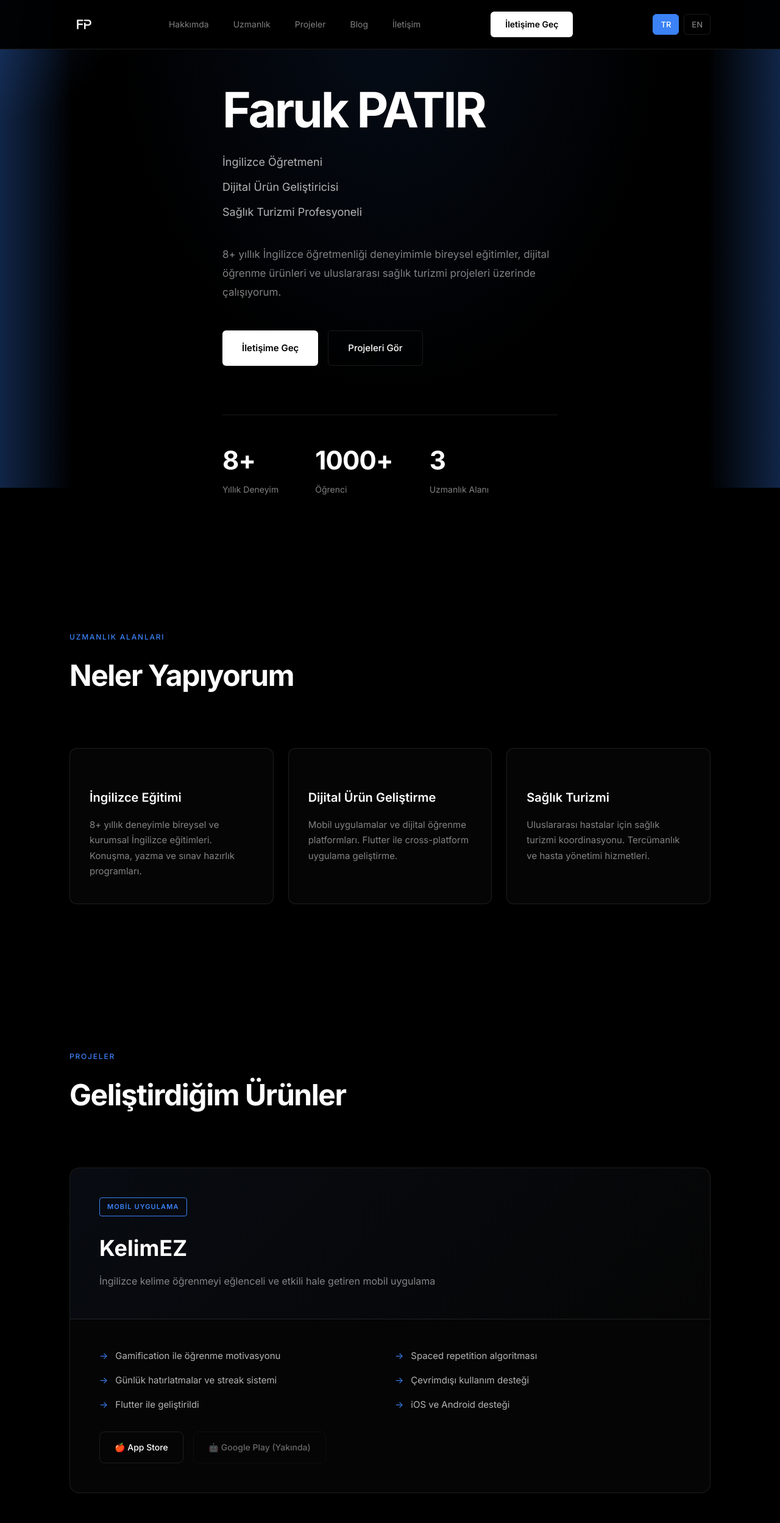
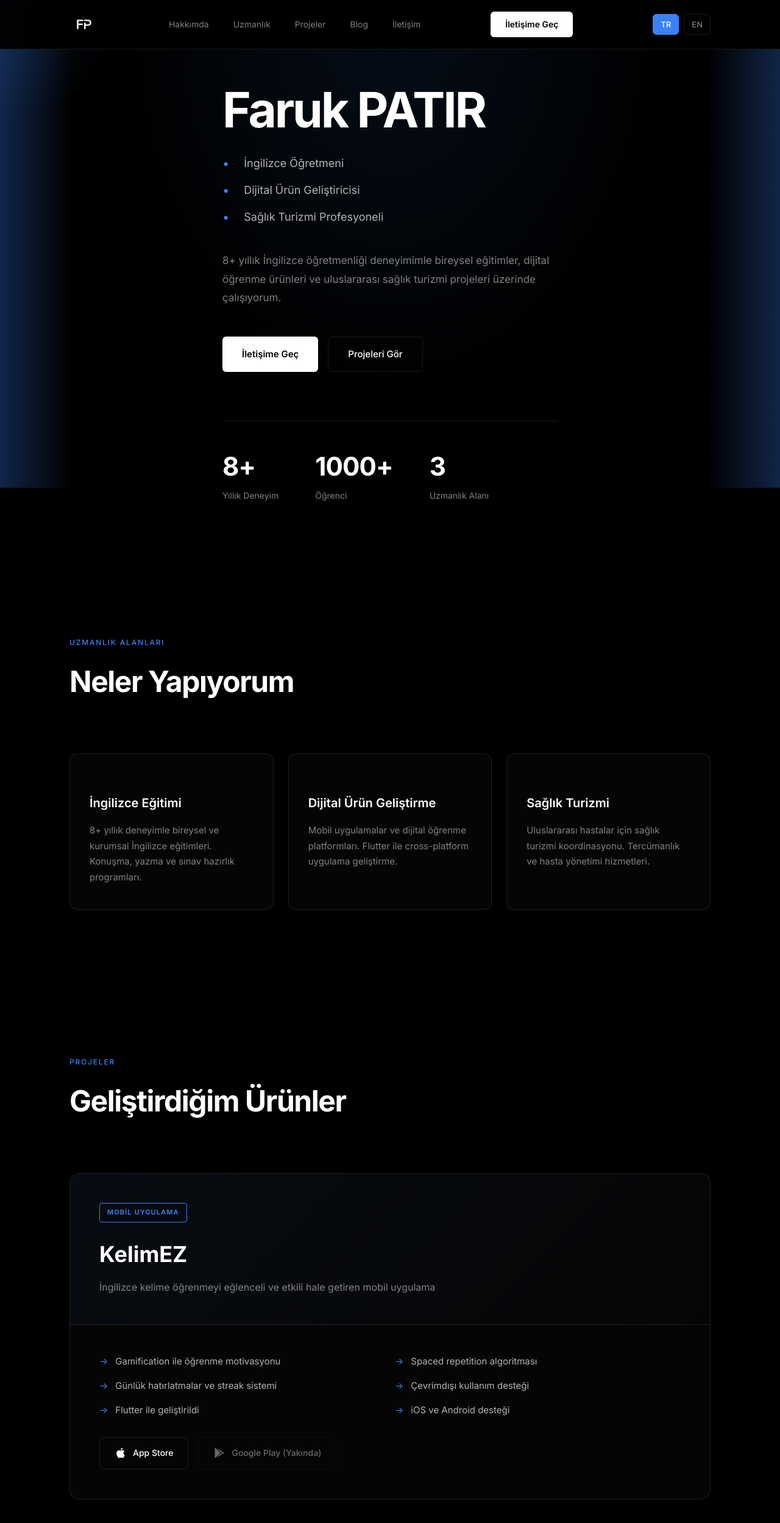
Before and after one commit to farukpatir-glitch/farukpatir-site, a plain HTML site: page index.html in a window 1280 px wide. Shown: the top 2498 px of the page at 61% size. Drawn offline with Linux system fonts and the light colour scheme.

Commit message:
Store logoları SVG olarak güncellendi, hero unvanlarına bullet eklendi

```diff
--- a/index.html
+++ b/index.html
@@ -356,8 +356,10 @@
       }
     }
 
-    .hero-title-icon {
-      font-size: 24px;
+    .hero-bullet {
+      color: var(--accent-blue);
+      font-size: 20px;
+      margin-right: 8px;
     }
 
     .hero-description {
@@ -925,9 +927,9 @@
       <div class="hero-content">
         <h1 class="hero-name">Faruk PATIR</h1>
         <div class="hero-titles">
-          <span class="hero-title">İngilizce Öğretmeni</span>
-          <span class="hero-title">Dijital Ürün Geliştiricisi</span>
-          <span class="hero-title">Sağlık Turizmi Profesyoneli</span>
+          <span class="hero-title"><span class="hero-bullet">•</span> İngilizce Öğretmeni</span>
+          <span class="hero-title"><span class="hero-bullet">•</span> Dijital Ürün Geliştiricisi</span>
+          <span class="hero-title"><span class="hero-bullet">•</span> Sağlık Turizmi Profesyoneli</span>
         </div>
         <p class="hero-description">
           8+ yıllık İngilizce öğretmenliği deneyimimle bireysel eğitimler, dijital öğrenme ürünleri ve uluslararası
@@ -1013,10 +1015,18 @@
           <div class="project-links">
             <a href="https://apps.apple.com/tr/app/kelimez/id6756261733" target="_blank" rel="noopener"
               class="store-btn">
-              🍎 App Store
+              <svg width="20" height="20" viewBox="0 0 24 24" fill="currentColor">
+                <path
+                  d="M18.71 19.5c-.83 1.24-1.71 2.45-3.05 2.47-1.34.03-1.77-.79-3.29-.79-1.53 0-2 .77-3.27.82-1.31.05-2.3-1.32-3.14-2.53C4.25 17 2.94 12.45 4.7 9.39c.87-1.52 2.43-2.48 4.12-2.51 1.28-.02 2.5.87 3.29.87.78 0 2.26-1.07 3.81-.91.65.03 2.47.26 3.64 1.98-.09.06-2.17 1.28-2.15 3.81.03 3.02 2.65 4.03 2.68 4.04-.03.07-.42 1.44-1.38 2.83M13 3.5c.73-.83 1.94-1.46 2.94-1.5.13 1.17-.34 2.35-1.04 3.19-.69.85-1.83 1.51-2.95 1.42-.15-1.15.41-2.35 1.05-3.11z" />
+              </svg>
+              App Store
             </a>
             <a href="#" class="store-btn disabled">
-              🤖 Google Play (Yakında)
+              <svg width="20" height="20" viewBox="0 0 24 24" fill="currentColor">
+                <path
+                  d="M3,20.5V3.5C3,2.91 3.34,2.39 3.84,2.15L13.69,12L3.84,21.85C3.34,21.6 3,21.09 3,20.5M16.81,15.12L6.05,21.34L14.54,12.85L16.81,15.12M20.16,10.81C20.5,11.08 20.75,11.5 20.75,12C20.75,12.5 20.53,12.9 20.18,13.18L17.89,14.5L15.39,12L17.89,9.5L20.16,10.81M6.05,2.66L16.81,8.88L14.54,11.15L6.05,2.66Z" />
+              </svg>
+              Google Play (Yakında)
             </a>
           </div>
         </div>
```
Also changed, not shown: en/index.html (+5 -5 lines).
